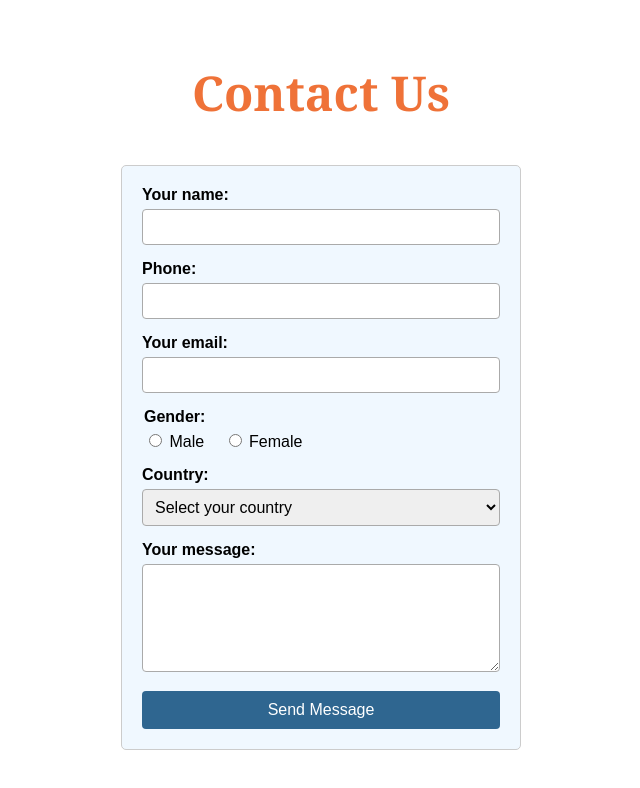
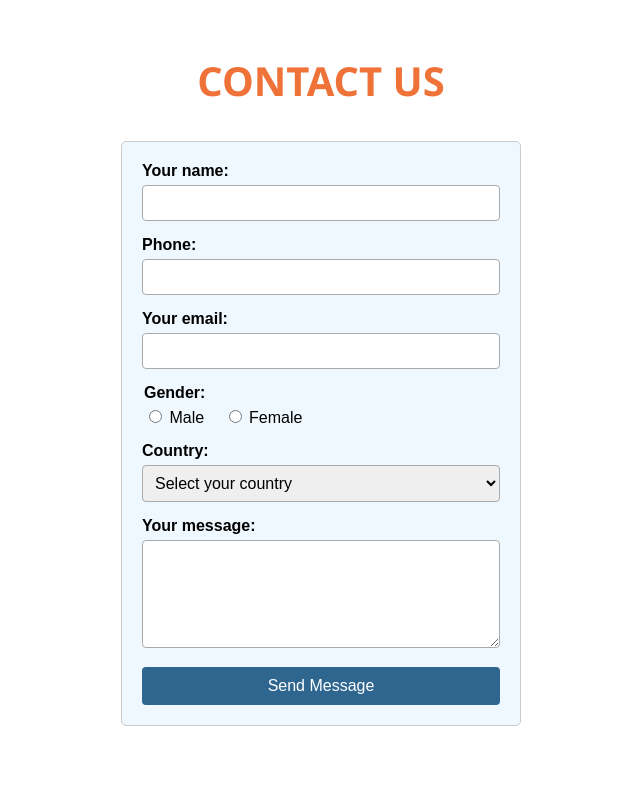
Before and after one commit to diutnh26/Front-End-Programming, a plain HTML site: page form-demo-class/index.html in a window 1280 px wide. Shown: the whole page, without its empty margins (319-959 px from the left). Drawn offline with Linux system fonts and the light colour scheme.

Commit message:
More of UI updates

```diff
--- a/form-demo-class/index.html
+++ b/form-demo-class/index.html
@@ -8,7 +8,7 @@
   </head>
   <body>
     <article>
-      <h1>Contact Us</h1>
+      <h1>CONTACT US</h1>
       <form action="https://httpbin.org/post" method="post">
         <div class="field">
           <label for="name">Your name:</label>
--- a/form-demo-class/style.css
+++ b/form-demo-class/style.css
@@ -13,8 +13,8 @@ body
 h1
 {
     text-align: center;
-    font-family: Cambria, Cochin, Georgia, Times, 'Times New Roman', serif;
-    font-size: 3em;
+    font-family: 'Segoe UI', Tahoma, Geneva, Verdana, sans-serif;
+    font-size: 2.5em;
     color: #ef7238;
 }
 
```
